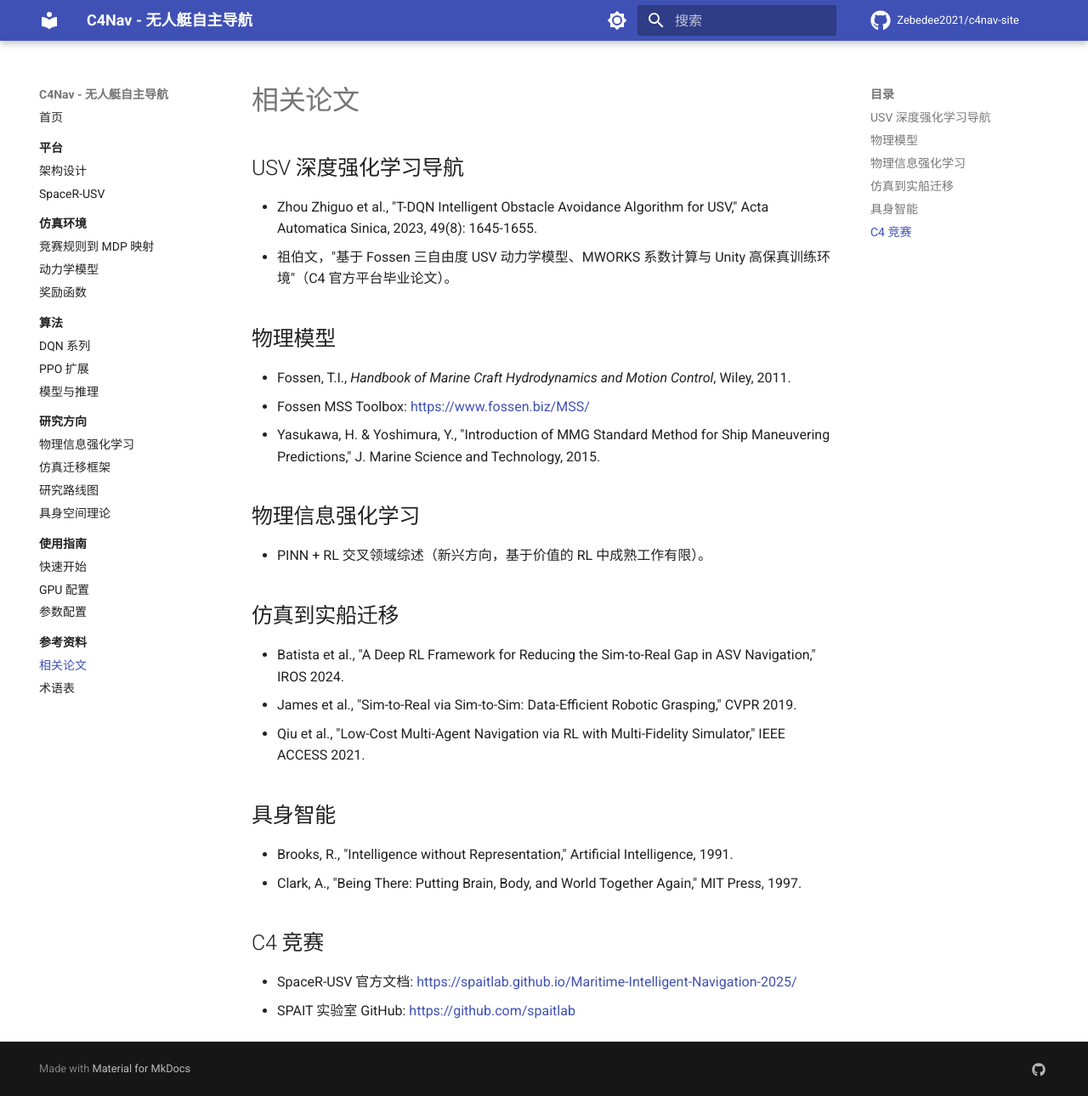
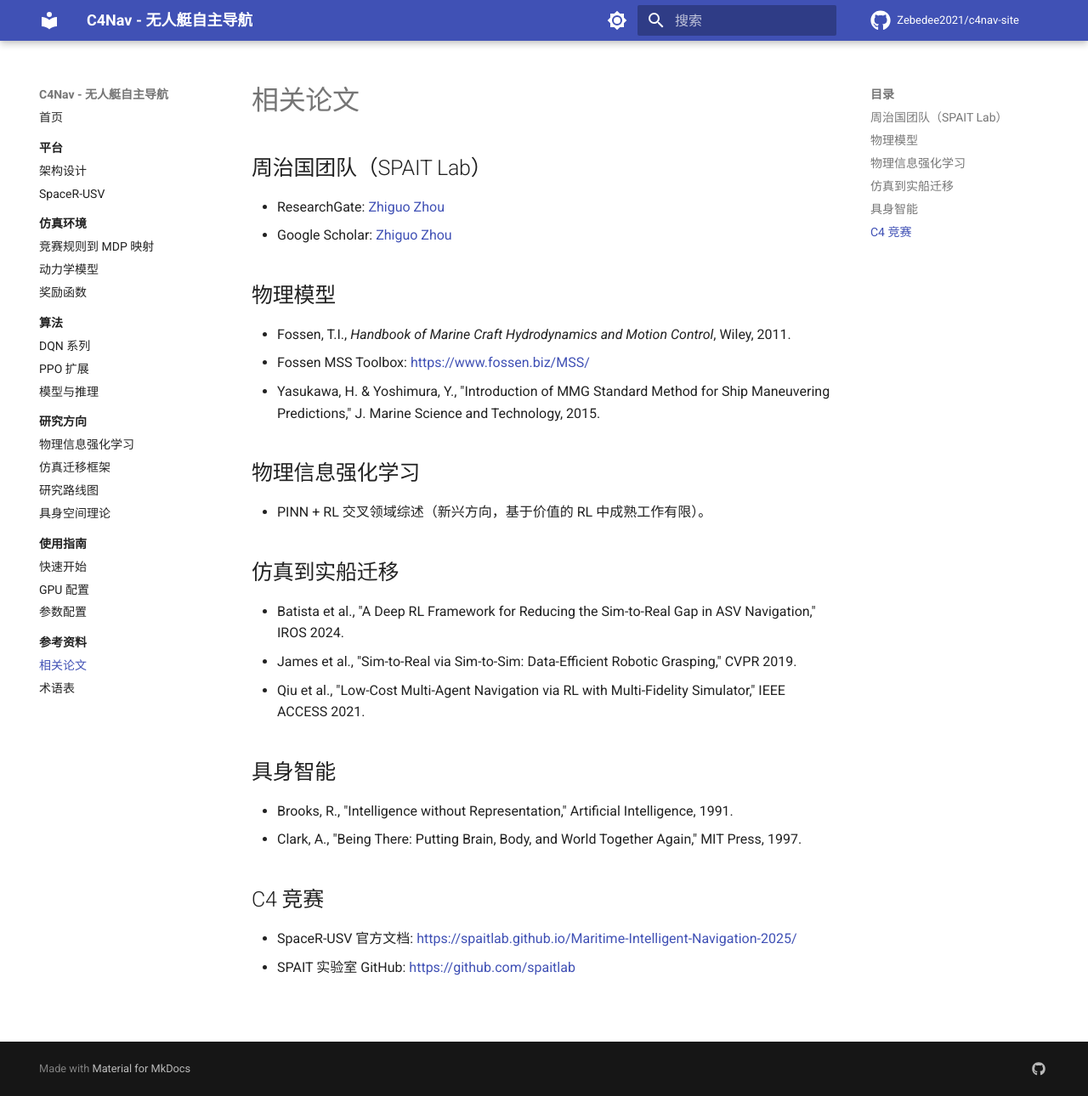
Before and after one commit to Zebedee2021/c4nav-site, an MkDocs documentation site: the page built from docs/references/papers.md, in a window 1280 px wide and 1290 px high. Shown: the whole window at 85% size. Built offline with MkDocs 1.6.1 and Material for MkDocs 9.7.7, drawn with Linux system fonts in a browser that asks for light colours; comment, search, counter and statistics services are not loaded.

Commit message:
docs: update papers page with Zhou Zhiguo team profile links
Replace hardcoded paper entries with ResearchGate and Google Scholar
profile links for the SPAIT Lab team.

🤖 Generated with [Qoder][https://qoder.com]

```diff
--- a/docs/references/papers.md
+++ b/docs/references/papers.md
@@ -1,9 +1,9 @@
 # 相关论文
 
-## USV 深度强化学习导航
+## 周治国团队（SPAIT Lab）
 
-- Zhou Zhiguo et al., "T-DQN Intelligent Obstacle Avoidance Algorithm for USV," Acta Automatica Sinica, 2023, 49(8): 1645-1655.
-- 祖伯文，"基于 Fossen 三自由度 USV 动力学模型、MWORKS 系数计算与 Unity 高保真训练环境"（C4 官方平台毕业论文）。
+- ResearchGate: [Zhiguo Zhou](https://www.researchgate.net/profile/Zhiguo-Zhou-2/research)
+- Google Scholar: [Zhiguo Zhou](https://scholar.google.com/citations?hl=en&user=vMLtpZYAAAAJ&view_op=list_works&sortby=pubdate)
 
 ## 物理模型
 
```
